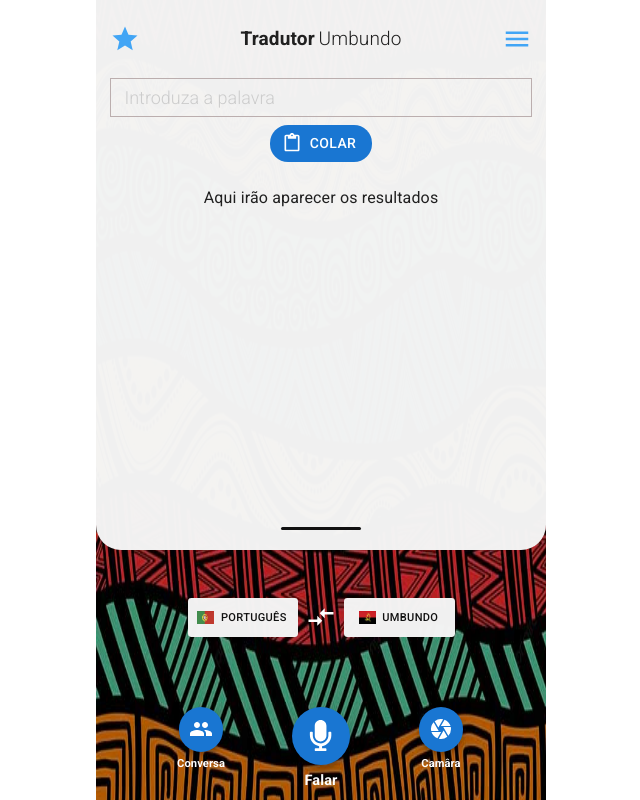
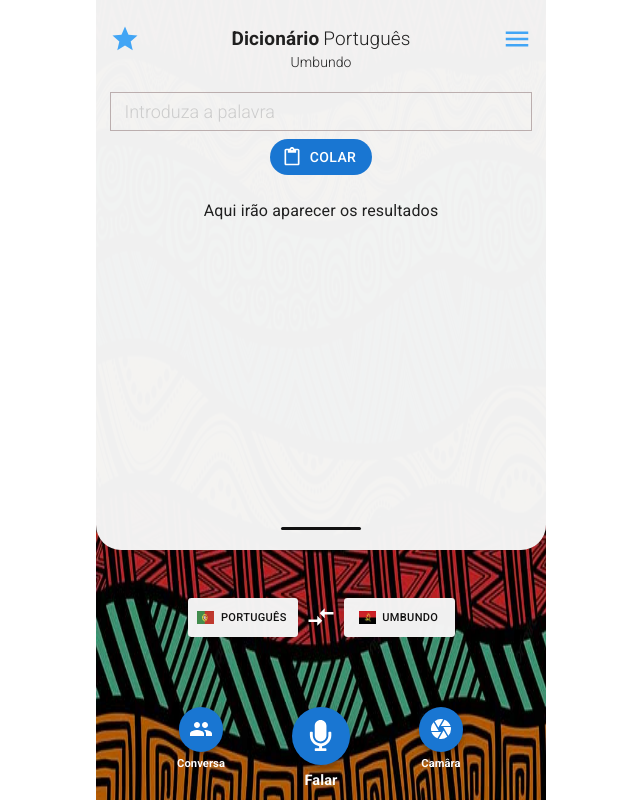
Before and after one commit to Francisco-Fetapi/portuguese-umbundo-dictionary, a React (Vite) app: page / in a window 1280 px wide. Shown: the whole page, without its empty margins (319-959 px from the left). Built offline with nearby package versions, Linux system fonts and the light colour scheme.

Commit message:
refactor: application name changed

```diff
--- a/src/components/Header.tsx
+++ b/src/components/Header.tsx
@@ -33,17 +33,22 @@ export default function Header() {
             style={{ zoom: 0.95 }}
           >
             <Text variant="h6" fontWeight="bold">
-              Tradutor
+              Dicionário
             </Text>
             <Text variant="h6" fontWeight={300}>
-              Umbundo
+              Português
             </Text>
           </Stack>
           <IconButton onClick={() => dispatch(setMenu(true))}>
             <MdMenu size={30} color={theme.palette.primary.light} />
           </IconButton>
         </Stack>
-        <Box mt={2} px={1}>
+        <Box position="relative" top={-10}>
+          <Text align="center" variant="subtitle2" fontWeight={300}>
+            Umbundo
+          </Text>
+        </Box>
+        <Box mt={1} px={1}>
           <InputText />
         </Box>
         {textToTranslate.length === 0 && (
```
